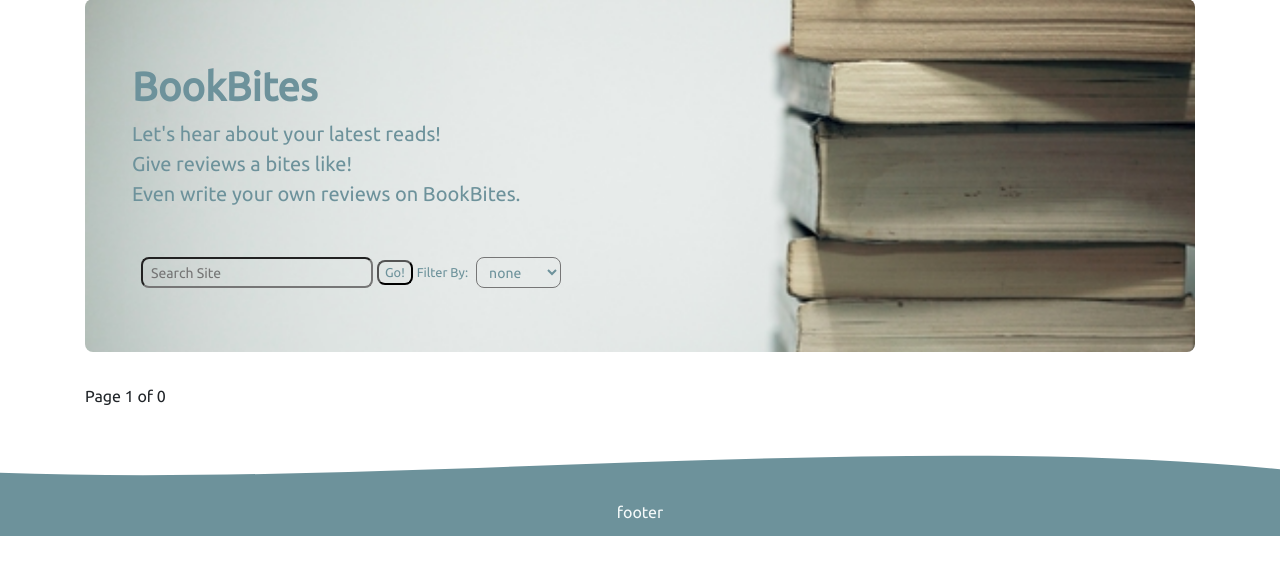
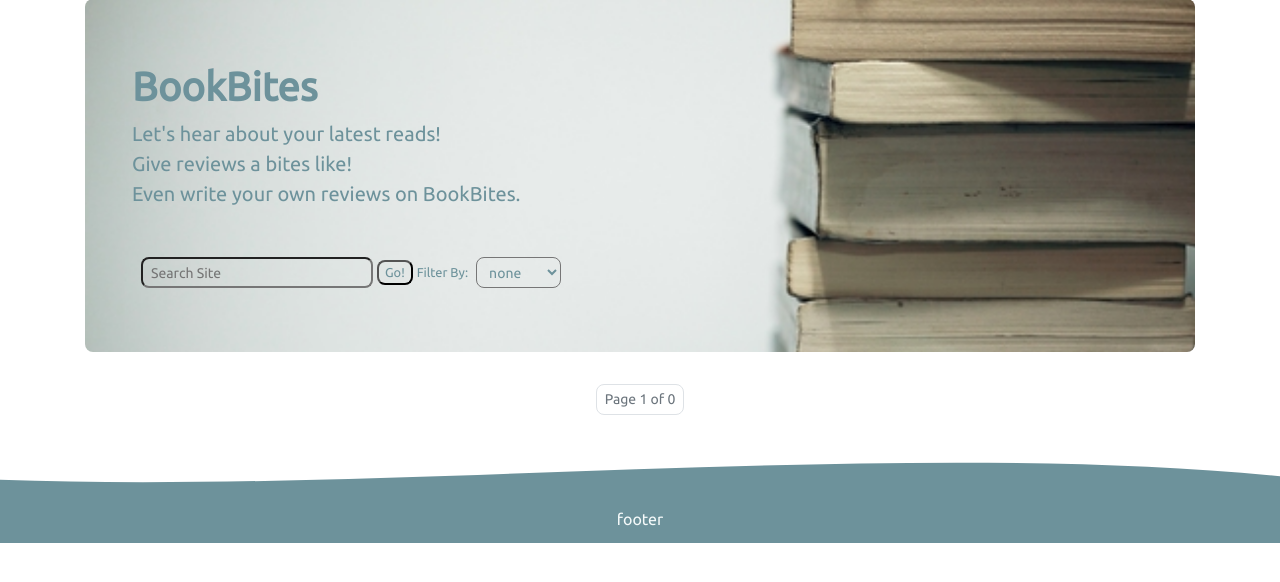
Before and after one commit to alimgee/book-review-milestone-project3, a Flask app: page / in a window 1280 px wide. Shown: the part 105-687 px from the top of the page. Run offline with Flask 2, Linux system fonts and the light colour scheme; data that the repository does not hold is empty; some libraries are stand-ins or nearby versions.

Commit message:
adding further  stryling to pagination links

```diff
--- a/static/css/style.css
+++ b/static/css/style.css
@@ -93,6 +93,17 @@ hr{
 .amazon{
     font-size: .75rem;
 }
+
+/* Pagination links  */
+.pagination-sm .page-item:last-child .page-link {
+    border-top-right-radius: .5rem;
+    border-bottom-right-radius: .5rem;
+}
+.pagination-sm .page-item:first-child .page-link {
+    border-top-left-radius: .5rem;
+    border-bottom-left-radius: .5rem;
+}
+
 /* media queries */
 
 @media (min-width: 576px) {
--- a/templates/index.html
+++ b/templates/index.html
@@ -32,12 +32,16 @@
 </div>
 {% endfor %}
 <!-- testing pagination -->
-</p> Page {{ current_page}} of {{max_pages}}</p>
-{%if offset >0 %}
-<a href="{{url_for('index', current_page=current_page-1, offset=offset-page_limit   )}}"><< View Previous</a>
-{% endif %}
-{%if current_page < max_pages  %}
-<a href="{{url_for('index', current_page=current_page+1, offset=offset+page_limit  )}}"> View Next >></a>
-{% endif %}
+<ul class="pagination pagination-sm justify-content-center">
+    {%if offset >0 %}
+    <li class="page-item"><a class="page-link" href="{{url_for('index', current_page=current_page-1, offset=offset-page_limit   )}}">Previous</a></li>
+    {% endif %}
+    <li class="page-item disabled"><a class="page-link" href="#">Page {{ current_page}} of {{max_pages}}</a></li>
+    {% if current_page < max_pages  %}
+    <li class="page-item"><a class="page-link" href="{{url_for('index', current_page=current_page+1, offset=offset+page_limit  )}}">Next</i>
+    </a></li>
+    {% endif %}
+</ul>
+
 
  {% endblock %}
```
